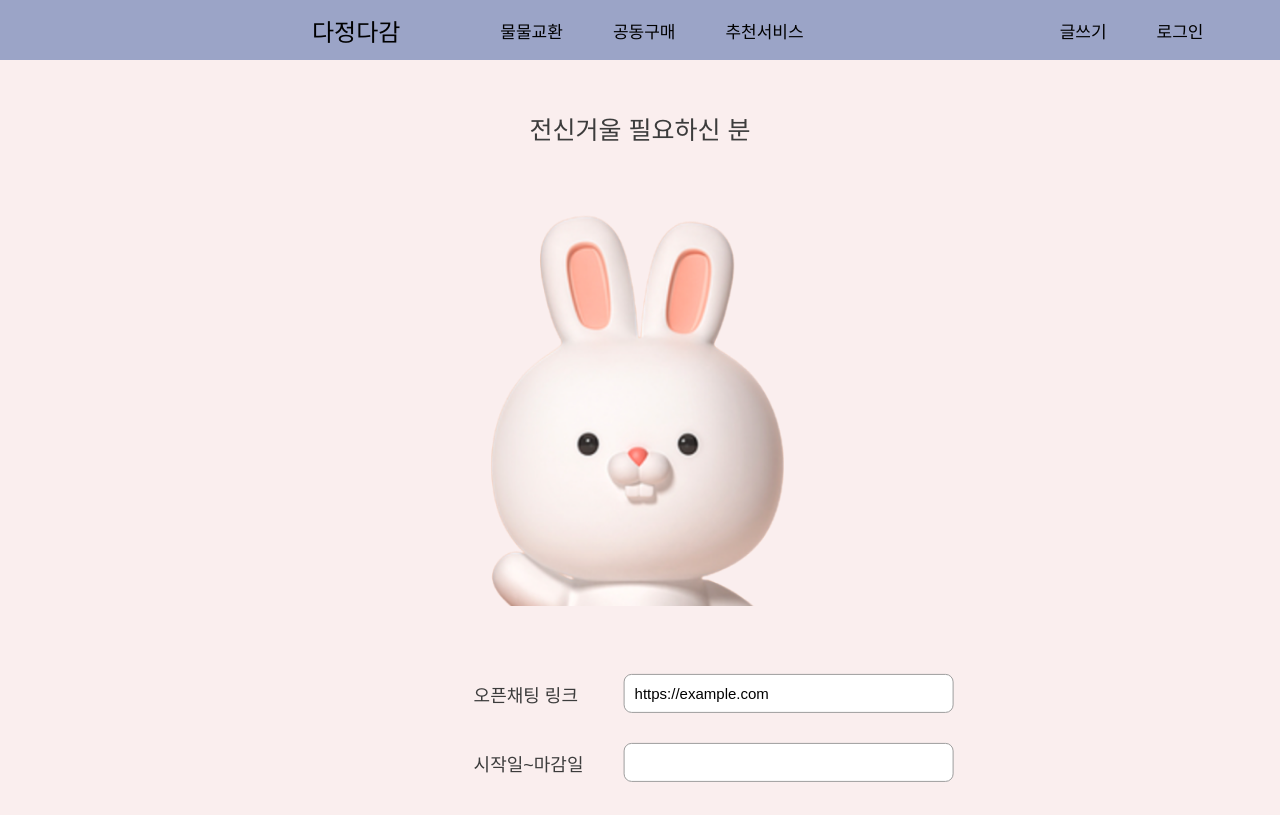
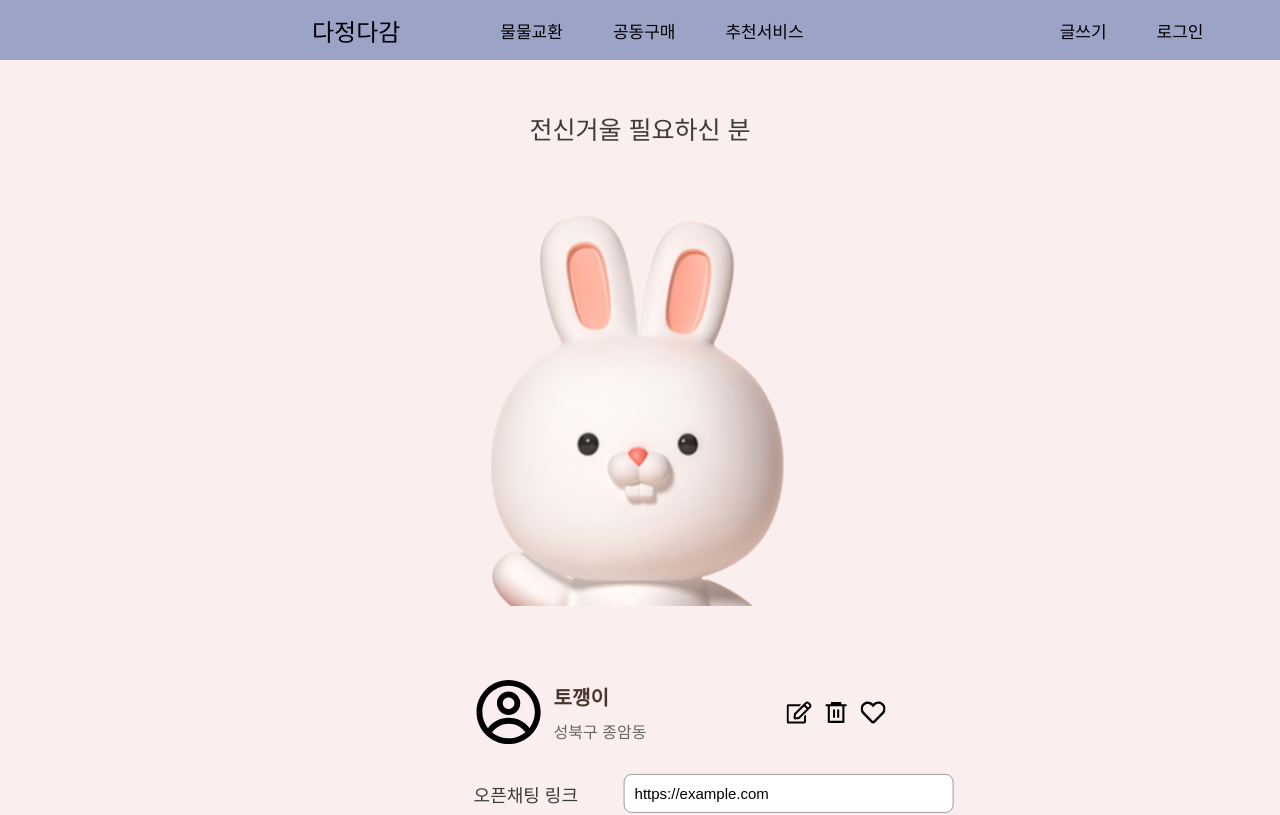
Before and after one commit to DajungDagam/DajungDagam_FE, a React (Create React App) app in the folder front/: page /groupcontent in a window 1280 px wide. Shown: the top 815 px of the page. Built offline with nearby package versions, Linux system fonts and the light colour scheme; some icons are missing.

Commit message:
[feat] 프로필 추가

```diff
--- a/front/src/pages/Barter/Content/Content.module.css
+++ b/front/src/pages/Barter/Content/Content.module.css
@@ -19,7 +19,7 @@
     width: 150px;
 }
 
-.open, .period, .description, .location, .state {
+.open, .period, .description, .location, .state, .profile {
     margin-top: 26px;
     margin-bottom: 30px;
     transform: translate(37%, 10%);
@@ -90,3 +90,63 @@
         }
     }
 }
+
+.profileinfo {
+    display: flex;
+}
+
+.profileimg {
+    width: 70px;
+    height: 70px;
+    margin-right: 10px;
+}
+
+.userName {
+    color: #4A362B;
+    font-size: 18px;
+}
+
+.userLocation {
+    color: #4A362B;
+    font-size: 18px;
+}
+
+.profile {
+    display: flex;
+    align-items: center;
+    margin-top: 20px;
+}
+
+.profileInfo {
+    display: flex;
+    flex-direction: column;
+    margin-right: 10%;
+}
+
+.userName {
+    font-weight: bold;
+    font-size: 20px;
+    margin-bottom: 8px;
+}
+
+.userLocation {
+    font-size: 16px;
+    color: #666;
+}
+
+.profileActions {
+    display: flex;
+    align-items: center;
+}
+
+.editIcon,
+.deleteIcon,
+.heartIcon {
+    margin-left: 12px;
+    font-size: 25px;
+    cursor: pointer;
+}
+
+.filledHeart {
+    color: #e74c3c;
+}
--- a/front/src/pages/Barter/Content/index.jsx
+++ b/front/src/pages/Barter/Content/index.jsx
@@ -5,6 +5,10 @@ import { FaRegCopy } from "react-icons/fa6";
 import { IoIosArrowBack } from "react-icons/io";
 import { IoIosArrowForward } from "react-icons/io";
 import { FaRegHeart } from "react-icons/fa";
+import { FaHeart } from "react-icons/fa";
+import { CgProfile } from "react-icons/cg";
+import { FaRegEdit } from "react-icons/fa";
+import { RiDeleteBin6Line } from "react-icons/ri";
 import Text from '../../../components/Text';
 import styles from "./Content.module.css";
 
@@ -16,6 +20,11 @@ function BarterContent() {
     const [description, setDescription] = useState("");
     const [location, setLocation] = useState("");
     const [state, setState] = useState("");
+    const [profileImage, setProfileImage] = useState("profile.png");
+    const [userName, setUserName] = useState("토깽이");
+    const [userLocation, setUserLocation] = useState("성북구 종암동");
+    const [isHeartFilled, setIsHeartFilled] = useState(false);
+
     //const [title, setTitle] = useState("");
 
     const handleCopyOpen = () => {
@@ -29,6 +38,10 @@ function BarterContent() {
 
     const handleNextClick = () => {
         setCurrentIndex((prevIndex) => (prevIndex + 1) % gallery.length);
+    };
+
+    const handleHeartClick = () => {
+        setIsHeartFilled((prev) => !prev);
     };
 
     return (
@@ -45,7 +58,28 @@ function BarterContent() {
                 <IoIosArrowForward onClick={handleNextClick} className={styles.arrowIcon} />
             </div>
         </div>
-        <div className={styles.profile}></div>
+        <div className={styles.profile}>
+            <CgProfile className={styles.profileimg} />
+            <div className={styles.profileInfo}>
+                <span className={styles.userName}>{userName}</span>
+                <span className={styles.userLocation}>{userLocation}</span>
+            </div>
+            <div className={styles.profileActions}>
+                <FaRegEdit className={styles.editIcon} />
+                <RiDeleteBin6Line className={styles.deleteIcon} />
+                {isHeartFilled ? (
+                <FaHeart
+                    className={`${styles.heartIcon} ${styles.filledHeart}`}
+                    onClick={handleHeartClick}
+                />
+                ) : (
+                <FaRegHeart
+                    className={`${styles.heartIcon}`}
+                    onClick={handleHeartClick}
+                />
+            )}
+            </div>
+        </div>
         <div className={styles.open}>
             <div className={styles.labelContainer}>
                 <span className={styles.label}>오픈채팅 링크</span>
--- a/front/src/pages/GroupPurchase/Content/Content.module.css
+++ b/front/src/pages/GroupPurchase/Content/Content.module.css
@@ -19,7 +19,7 @@
     width: 150px;
 }
 
-.open, .period, .description, .location, .state {
+.open, .period, .description, .location, .state, .profile {
     margin-top: 26px;
     margin-bottom: 30px;
     transform: translate(37%, 10%);
@@ -90,3 +90,63 @@
         }
     }
 }
+
+.profileinfo {
+    display: flex;
+}
+
+.profileimg {
+    width: 70px;
+    height: 70px;
+    margin-right: 10px;
+}
+
+.userName {
+    color: #4A362B;
+    font-size: 18px;
+}
+
+.userLocation {
+    color: #4A362B;
+    font-size: 18px;
+}
+
+.profile {
+    display: flex;
+    align-items: center;
+    margin-top: 20px;
+}
+
+.profileInfo {
+    display: flex;
+    flex-direction: column;
+    margin-right: 10%;
+}
+
+.userName {
+    font-weight: bold;
+    font-size: 20px;
+    margin-bottom: 8px;
+}
+
+.userLocation {
+    font-size: 16px;
+    color: #666;
+}
+
+.profileActions {
+    display: flex;
+    align-items: center;
+}
+
+.editIcon,
+.deleteIcon,
+.heartIcon {
+    margin-left: 12px;
+    font-size: 25px;
+    cursor: pointer;
+}
+
+.filledHeart {
+    color: #e74c3c;
+}
--- a/front/src/pages/GroupPurchase/Content/index.jsx
+++ b/front/src/pages/GroupPurchase/Content/index.jsx
@@ -5,6 +5,10 @@ import { FaRegCopy } from "react-icons/fa6";
 import { IoIosArrowBack } from "react-icons/io";
 import { IoIosArrowForward } from "react-icons/io";
 import { FaRegHeart } from "react-icons/fa";
+import { FaHeart } from "react-icons/fa";
+import { CgProfile } from "react-icons/cg";
+import { FaRegEdit } from "react-icons/fa";
+import { RiDeleteBin6Line } from "react-icons/ri";
 import Text from '../../../components/Text';
 import styles from "./Content.module.css";
 
@@ -16,6 +20,11 @@ function GroupContent() {
     const [description, setDescription] = useState("");
     const [location, setLocation] = useState("");
     const [state, setState] = useState("");
+    const [profileImage, setProfileImage] = useState("profile.png");
+    const [userName, setUserName] = useState("토깽이");
+    const [userLocation, setUserLocation] = useState("성북구 종암동");
+    const [isHeartFilled, setIsHeartFilled] = useState(false);
+
     //const [title, setTitle] = useState("");
 
     const handleCopyOpen = () => {
@@ -29,6 +38,10 @@ function GroupContent() {
 
     const handleNextClick = () => {
         setCurrentIndex((prevIndex) => (prevIndex + 1) % gallery.length);
+    };
+
+    const handleHeartClick = () => {
+        setIsHeartFilled((prev) => !prev);
     };
 
     return (
@@ -45,7 +58,28 @@ function GroupContent() {
                 <IoIosArrowForward onClick={handleNextClick} className={styles.arrowIcon} />
             </div>
         </div>
-        <div className={styles.profile}></div>
+        <div className={styles.profile}>
+            <CgProfile className={styles.profileimg} />
+            <div className={styles.profileInfo}>
+                <span className={styles.userName}>{userName}</span>
+                <span className={styles.userLocation}>{userLocation}</span>
+            </div>
+            <div className={styles.profileActions}>
+                <FaRegEdit className={styles.editIcon} />
+                <RiDeleteBin6Line className={styles.deleteIcon} />
+                {isHeartFilled ? (
+                <FaHeart
+                    className={`${styles.heartIcon} ${styles.filledHeart}`}
+                    onClick={handleHeartClick}
+                />
+                ) : (
+                <FaRegHeart
+                    className={`${styles.heartIcon}`}
+                    onClick={handleHeartClick}
+                />
+            )}
+            </div>
+        </div>
         <div className={styles.open}>
             <div className={styles.labelContainer}>
                 <span className={styles.label}>오픈채팅 링크</span>
```
